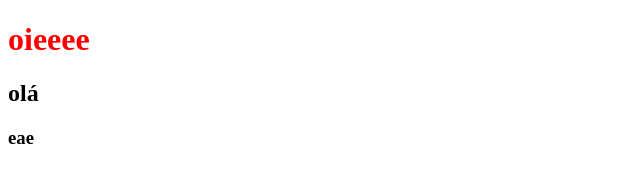
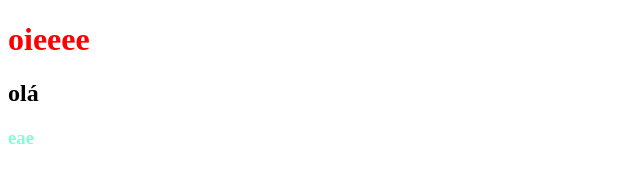
Before and after one commit to puccivv/first-class, a plain HTML site: page index.html in a window 1280 px wide. Shown: the full height of the page, 0-640 px from the left. Drawn offline with Linux system fonts and the light colour scheme.

Commit message:
nasiudnasdnb

```diff
--- a/index.html
+++ b/index.html
@@ -9,7 +9,7 @@
 <body>
     <h1 style="color: red;">oieeee</h1>
     <h2 style="size: 128px;">olá</h2>
-    <h3>eae</h3>
+    <h3 style="color: aquamarine;">eae</h3>
     <script src="script.js"></script>
 </body>
 
```
